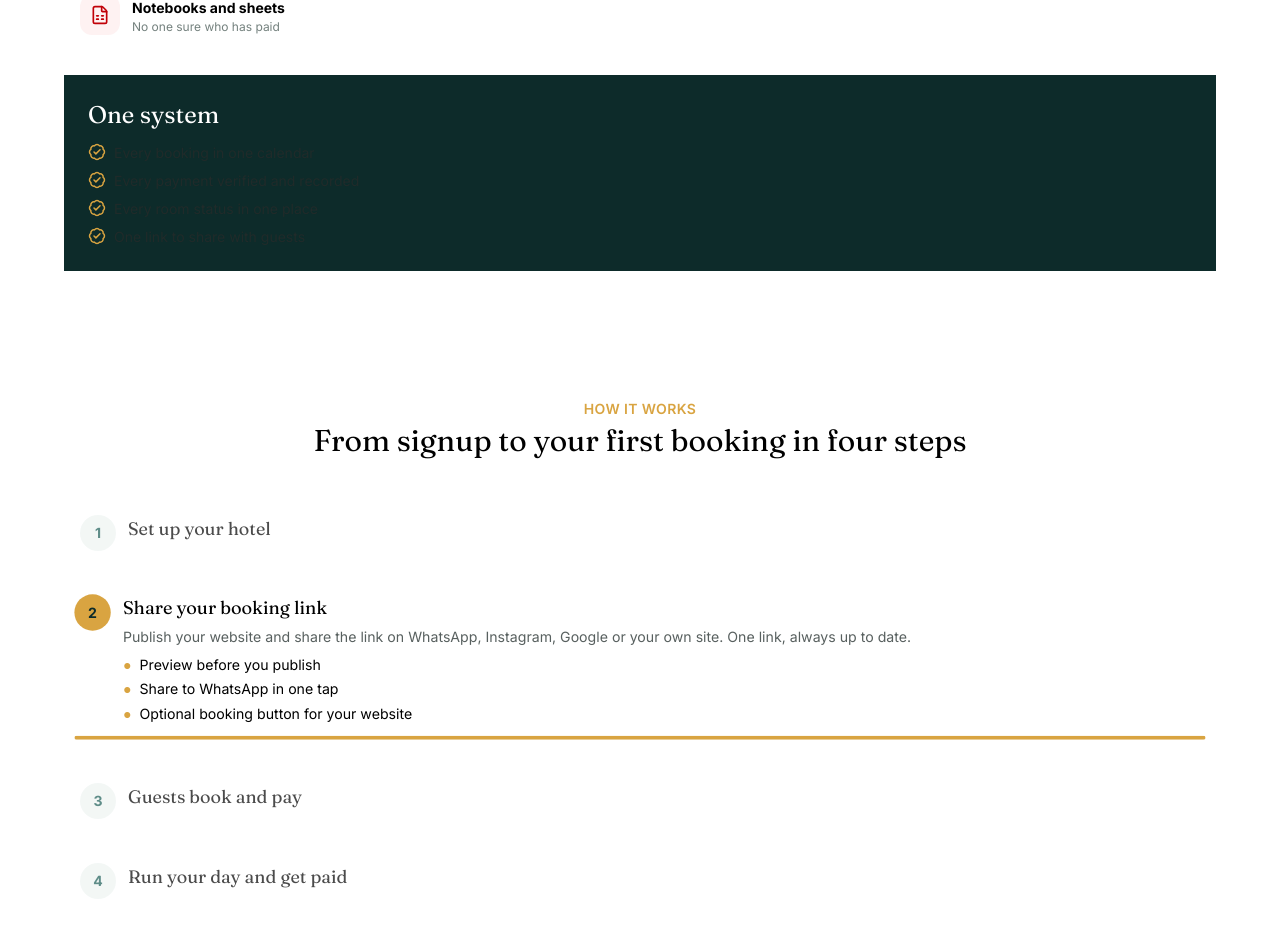
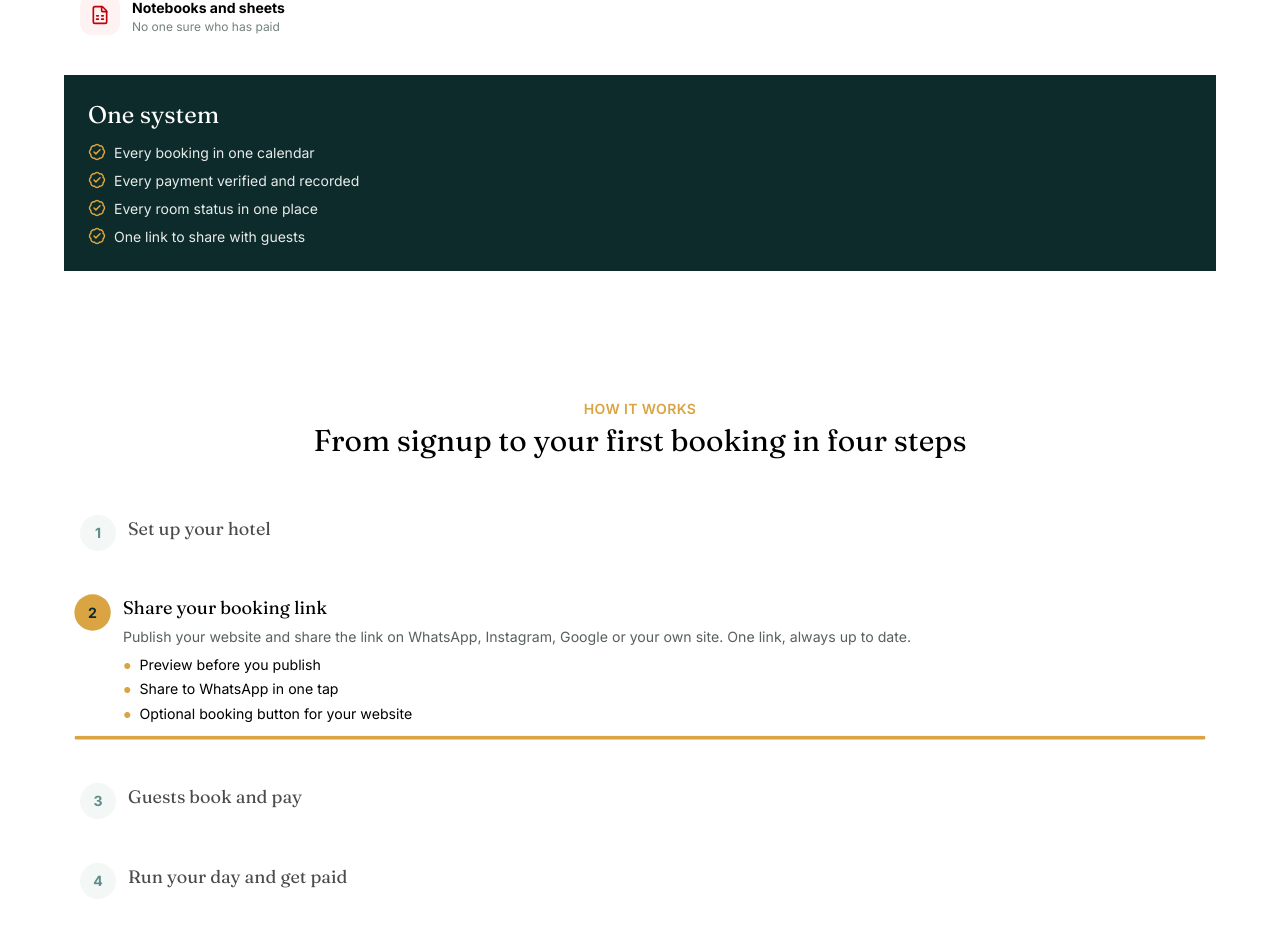
Before and after one commit to Larrybobby247/KeyKonnec-Client, a React (Vite) app: page / in a window 1280 px wide. Shown: the part 1510-2437 px from the top of the page. Built offline with nearby package versions, Linux system fonts and the light colour scheme; no server answers.

Commit message:
Add files via upload

```diff
--- a/src/pages/marketing/Landing.jsx
+++ b/src/pages/marketing/Landing.jsx
@@ -146,7 +146,7 @@ export default function Landing() {
               <ArrowRight size={40} className="text-accent" />
             </div>
             <div className="card p-6 rv bg-primary text-white">
-              <h3 className="font-display text-2xl">One system</h3>
+              <h3 className="font-display text-2xl !text-white">One system</h3>
               <ul className="mt-3 grid gap-2 text-sm text-white/85">
                 {[
                   "Every booking in one calendar",
@@ -154,7 +154,7 @@ export default function Landing() {
                   "Every room status in one place",
                   "One link to share with guests",
                 ].map((x) => (
-                  <li key={x} className="flex gap-2 text-ink">
+                  <li key={x} className="flex gap-2 text-white/90">
                     <BadgeCheck size={18} className="text-accent shrink-0" />
                     {x}
                   </li>
@@ -217,7 +217,7 @@ export default function Landing() {
       <section className="px-5 pb-6">
         <div className="max-w-5xl mx-auto rounded-3xl bg-primary text-white p-8 md:p-12 text-center relative overflow-hidden">
           <div className="absolute -right-10 -top-10 w-48 h-48 rounded-full bg-accent/20 spin-slow" />
-          <h2 className="font-display text-3xl md:text-4xl relative">
+          <h2 className="font-display text-3xl md:text-4xl relative !text-white">
             Ready to fill your rooms?
           </h2>
           <p className="text-white/75 mt-2 relative">
```
